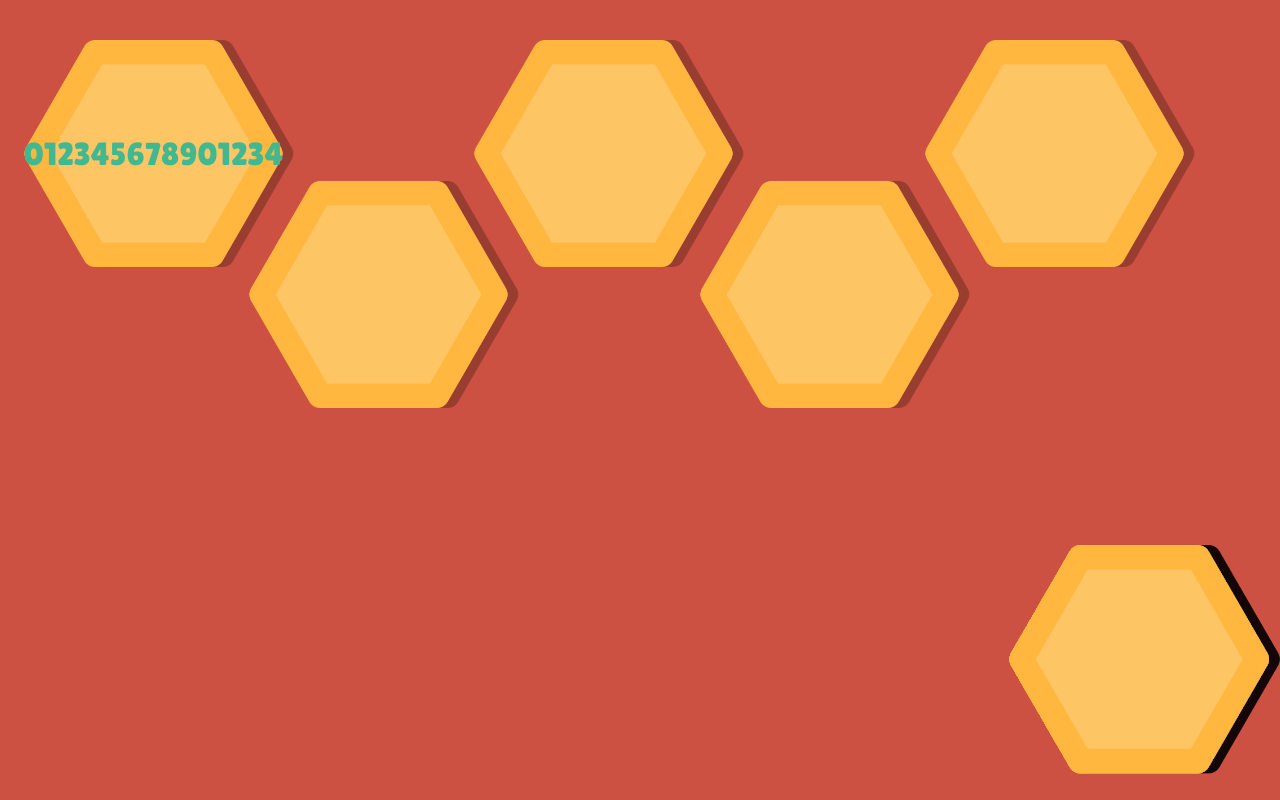
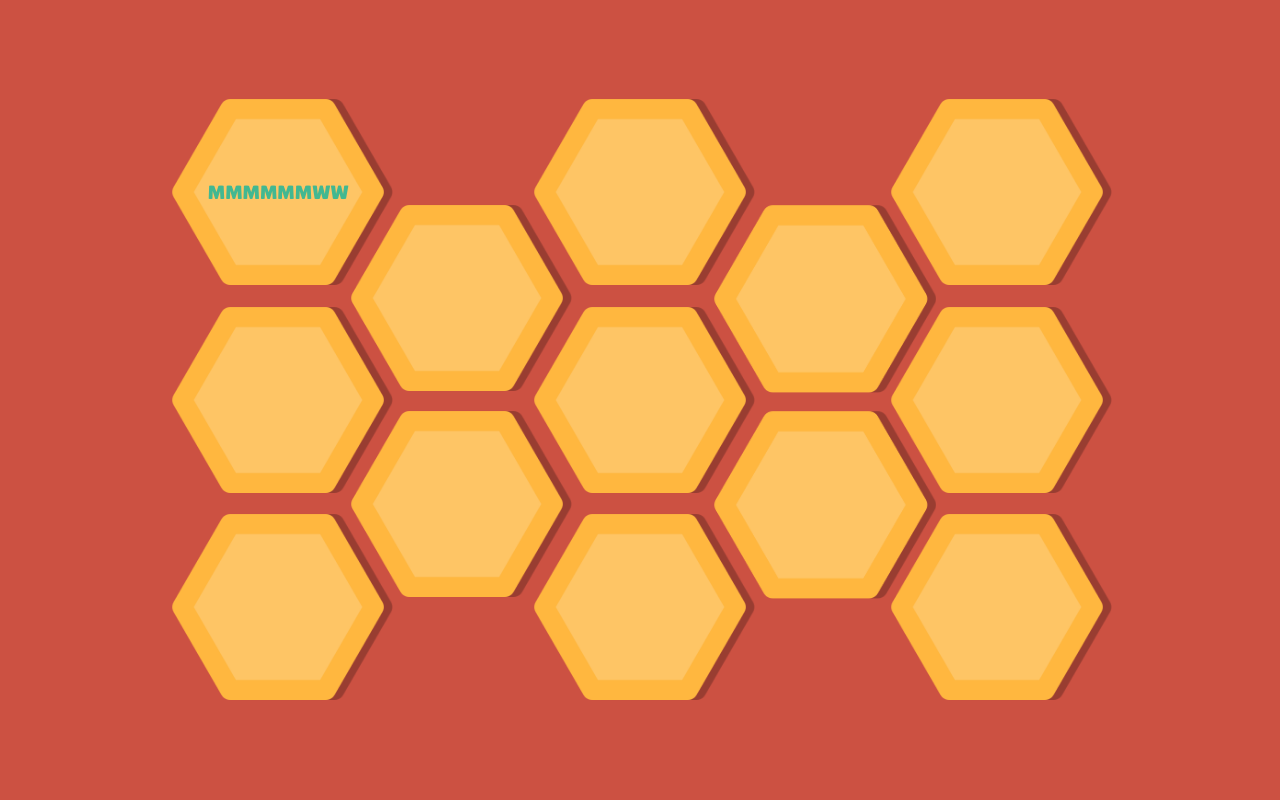
Before and after one commit to novalastix/spelling-bee, a plain HTML site: page game/index.html in a window 1280 px wide. Drawn offline with nearby package versions, Linux system fonts and the light colour scheme; files whose address does not match are found by name; a web font is replaced by a local one.

Commit message:
update sizing

```diff
--- a/game/index.html
+++ b/game/index.html
@@ -26,34 +26,67 @@
             background-size: contain;
             background-repeat: no-repeat;
 
-            --w: 22vw;
-            --m: 1vw;
+            --w: 18vw;
+            --m: 0vw;
+
+            --cell: 18vw;
+
             width: var(--w);
             height: var(--w);
 
             color: #42b891;
             text-align: center;
             overflow: hidden;
-            font-size: 32px;
-            line-height: 22vw;
+            font-size: 1.5vw;
+            line-height: var(--w);
 
             position: absolute;
             bottom: 0;
             right: 0;
         }
 
-        #c0 { top: var(--m);                            left: var(--m); }
-        #c1 { top: var(--m);                            left: calc(var(--m) + (1.6*var(--w)));}
-        #c2 { top: var(--m);                            left: calc(var(--m) + (3.2*var(--w)));}
-        #c3 { top: calc(var(--m) + (0.5 * var(--w)));   left: calc(var(--m) + (0.8*var(--w)));}
-        #c4 { top: calc(var(--m) + (0.5 * var(--w)));   left: calc(var(--m) + (2.4*var(--w)));}
+        /* #c0 { top: var(--m);                            left: var(--m); }
+        #c1 { top: var(--m);                            left: calc(var(--m) + (1.55*var(--w)));}
+        #c2 { top: var(--m);                            left: calc(var(--m) + (3.1*var(--w)));}
+
+        #c3 { top: calc(var(--m) + (0.45 * var(--w)));   left: calc(var(--m) + (0.77*var(--w)));}
+        #c4 { top: calc(var(--m) + (0.45 * var(--w)));   left: calc(var(--m) + (2.33*var(--w)));}
+
+        #c5 { top: calc(var(--m) + (0.9 * var(--w)));   left: var(--m); }
+        #c6 { top: calc(var(--m) + (0.9 * var(--w)));   left: calc(var(--m) + (1.55*var(--w)));}
+        #c7 { top: calc(var(--m) + (0.9 * var(--w)));   left: calc(var(--m) + (3.1*var(--w)));}
+
+        #c8 { top: calc(var(--m) + (1.35 * var(--w)));   left: calc(var(--m) + (0.77*var(--w)));}
+        #c9 { top: calc(var(--m) + (1.35 * var(--w)));   left: calc(var(--m) + (2.33*var(--w)));}
+
+        #c10 { top: calc(var(--m) + (1.8 * var(--w)));   left: var(--m); }
+        #c11 { top: calc(var(--m) + (1.8 * var(--w)));   left: calc(var(--m) + (1.55*var(--w)));}
+        #c12 { top: calc(var(--m) + (1.8 * var(--w)));   left: calc(var(--m) + (3.1*var(--w)));} */
+
+        #c0 { top: calc(50vh - (var(--cell) * 1.4));                left: calc(50vw - (var(--cell) * 2.07)); }
+        #c1 { top: calc(50vh - (var(--cell) * 1.4));                left: calc(50vw - (var(--cell) * 0.5)); }
+        #c2 { top: calc(50vh - (var(--cell) * 1.4));                left: calc(50vw - (var(--cell) * -1.05)); }
+
+        #c3 { top: calc(50vh - (var(--cell) * 1.6 * sin(36deg)));   left: calc(50vw - (var(--cell) * 1.6 * cos(36deg))); }
+        #c4 { top: calc(50vh - (var(--cell) * 1.6 * sin(36deg)));   left: calc(50vw - (var(--cell) * -0.35 * cos(36deg))); }
+
+        #c5 { top: calc(50vh - (var(--cell) * 0.5));                left: calc(50vw - (var(--cell) * 2.07)); }
+        #c6 { top: calc(50vh - (var(--cell) * 0.5));                left: calc(50vw - (var(--cell) * 0.5)); }
+        #c7 { top: calc(50vh - (var(--cell) * 0.5));                left: calc(50vw - (var(--cell) * -1.05)); }
+
+        #c8 { top: calc(50vh - (var(--cell) * 0.08 * sin(36deg)));   left: calc(50vw - (var(--cell) * 1.6 * cos(36deg))); }
+        #c9 { top: calc(50vh - (var(--cell) * 0.08 * sin(36deg)));   left: calc(50vw - (var(--cell) * -0.35 * cos(36deg))); }
+
+        #c10 { top: calc(50vh - (var(--cell) * -0.4));              left: calc(50vw - (var(--cell) * 2.07)); }
+        #c11 { top: calc(50vh - (var(--cell) * -0.4));              left: calc(50vw - (var(--cell) * 0.5)); }
+        #c12 { top: calc(50vh - (var(--cell) * -0.4));              left: calc(50vw - (var(--cell) * -1.05)); }
 
     </style>
     </head>
 <body>
     <main>
         <div class="hive">
-            <div class="cell" id="c0">012345678901234</div>
+            <div class="cell" id="c0">MMMMMMWW</div>
             <div class="cell" id="c1"></div>
             <div class="cell" id="c2"></div>
             <div class="cell" id="c3"></div>
```
